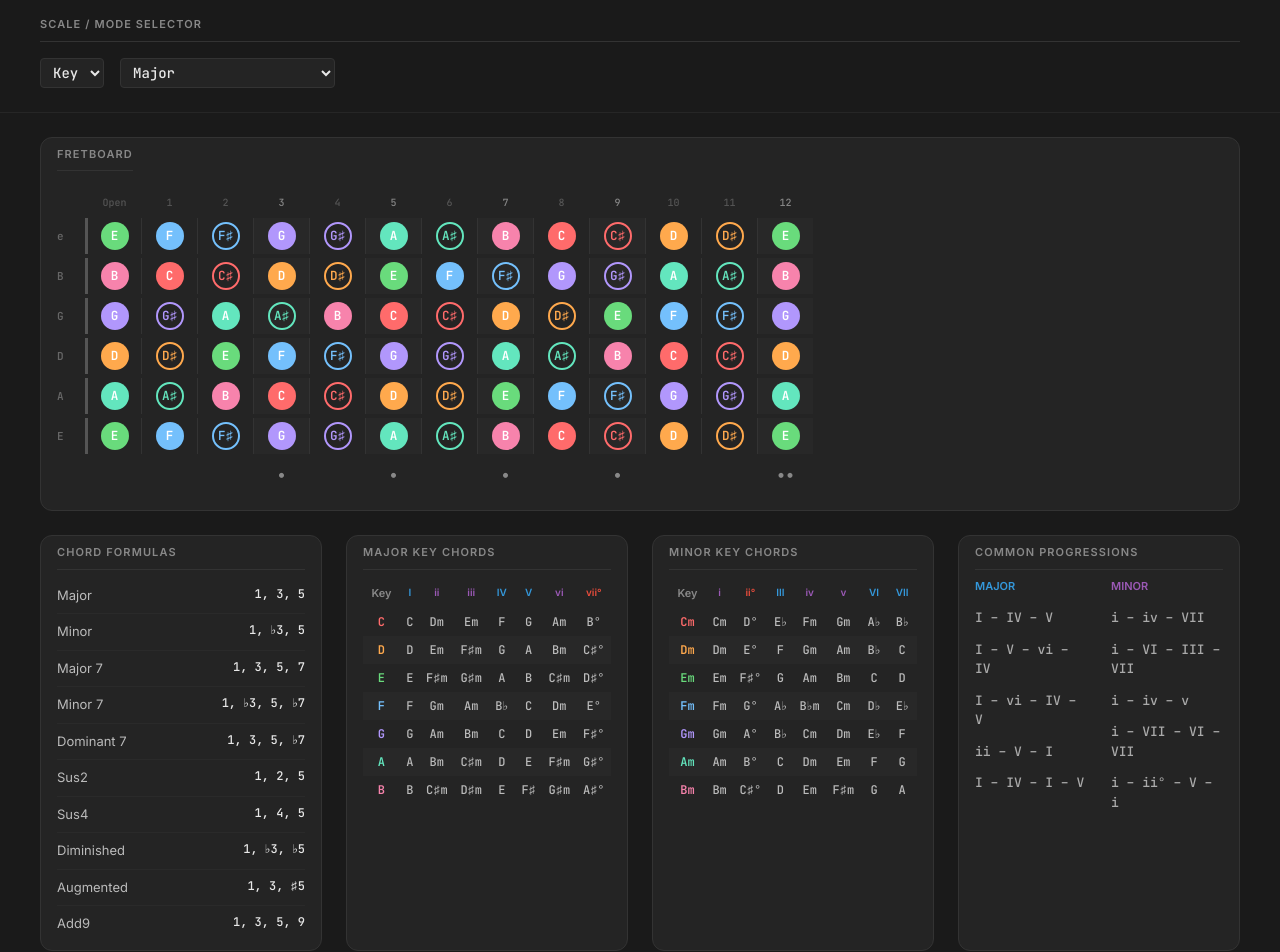
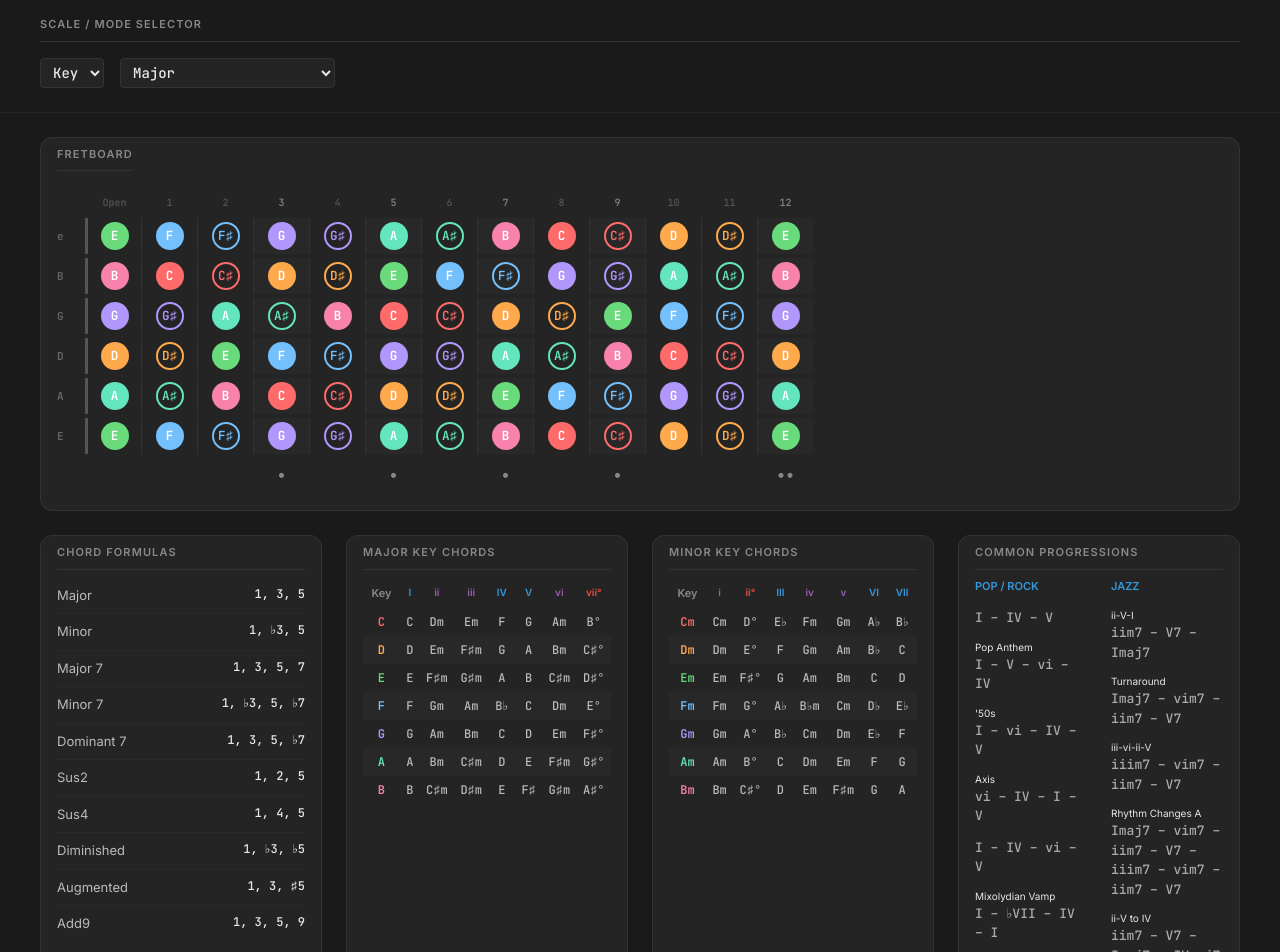
Before and after one commit to javagaba/guitar-reference, a React (Vite) app: page / in a window 1280 px wide. Shown: the top 952 px of the page. Built offline with nearby package versions, Linux system fonts and the light colour scheme.

Commit message:
(feat) Progressions show chords

```diff
--- a/src/components/Progressions.tsx
+++ b/src/components/Progressions.tsx
@@ -1,8 +1,11 @@
-import { PROGRESSIONS } from "../music";
+import { PROGRESSIONS, resolveProgression, getNoteColor } from "../music";
+import { useAppContext } from "../context/AppContext";
 import { Card } from "./Card";
 import { SectionTitle } from "./SectionTitle";
 
 export function Progressions() {
+  const { selectedKey, selectChord } = useAppContext();
+
   return (
     <Card>
       <SectionTitle>Common Progressions</SectionTitle>
@@ -12,14 +15,41 @@ export function Progressions() {
             <div className={`mb-2 text-[11px] font-semibold ${group.colorClass}`}>
               {group.type.toUpperCase()}
             </div>
-            {group.progressions.map((prog, i) => (
-              <div
-                key={i}
-                className="py-1.5 font-mono text-[13px] text-text-dimmer"
-              >
-                {prog.join(" – ")}
-              </div>
-            ))}
+            {group.progressions.map((prog, i) => {
+              const resolved = selectedKey
+                ? resolveProgression(prog.chords, selectedKey, group.isMinor)
+                : null;
+              return (
+                <div key={i} className="py-1.5">
+                  {prog.name && (
+                    <div className="text-[10px] text-text-dimmest">
+                      {prog.name}
+                    </div>
+                  )}
+                  <div className="font-mono text-[13px] text-text-dimmer">
+                    {prog.chords.map((chord, j) => (
+                      <span key={j}>
+                        {chord}
+                        {resolved && (
+                          <>
+                            {" "}
+                            <button
+                              type="button"
+                              className="hover:brightness-125 cursor-pointer"
+                              style={{ color: getNoteColor(resolved[j]) }}
+                              onClick={() => selectChord(resolved[j])}
+                            >
+                              ({resolved[j]})
+                            </button>
+                          </>
+                        )}
+                        {j < prog.chords.length - 1 && " – "}
+                      </span>
+                    ))}
+                  </div>
+                </div>
+              );
+            })}
           </div>
         ))}
       </div>
--- a/src/music.ts
+++ b/src/music.ts
@@ -3,6 +3,7 @@ import type {
   KeyChords,
   KeySignature,
   NoteName,
+  Progression,
   ProgressionGroup,
   ScaleDefinition,
 } from "./types";
@@ -174,28 +175,100 @@ export const FRET_MARKERS = [3, 5, 7, 9, 12, 15, 17, 19, 21, 24];
 
 export const PROGRESSIONS: ProgressionGroup[] = [
   {
-    type: "Major",
+    type: "Pop / Rock",
     colorClass: "text-major",
+    isMinor: false,
     progressions: [
-      ["I", "IV", "V"],
-      ["I", "V", "vi", "IV"],
-      ["I", "vi", "IV", "V"],
-      ["ii", "V", "I"],
-      ["I", "IV", "I", "V"],
+      { chords: ["I", "IV", "V"] },
+      { name: "Pop Anthem", chords: ["I", "V", "vi", "IV"] },
+      { name: "'50s", chords: ["I", "vi", "IV", "V"] },
+      { name: "Axis", chords: ["vi", "IV", "I", "V"] },
+      { chords: ["I", "IV", "vi", "V"] },
+      { name: "Mixolydian Vamp", chords: ["I", "♭VII", "IV", "I"] },
+    ],
+  },
+  {
+    type: "Jazz",
+    colorClass: "text-major",
+    isMinor: false,
+    progressions: [
+      { name: "ii-V-I", chords: ["iim7", "V7", "Imaj7"] },
+      { name: "Turnaround", chords: ["Imaj7", "vim7", "iim7", "V7"] },
+      { name: "iii-vi-ii-V", chords: ["iiim7", "vim7", "iim7", "V7"] },
+      {
+        name: "Rhythm Changes A",
+        chords: ["Imaj7", "vim7", "iim7", "V7", "iiim7", "vim7", "iim7", "V7"],
+      },
+      { name: "ii-V to IV", chords: ["iim7", "V7", "Imaj7", "IVmaj7"] },
     ],
   },
   {
     type: "Minor",
     colorClass: "text-minor",
+    isMinor: true,
     progressions: [
-      ["i", "iv", "VII"],
-      ["i", "VI", "III", "VII"],
-      ["i", "iv", "v"],
-      ["i", "VII", "VI", "VII"],
-      ["i", "ii°", "V", "i"],
+      { chords: ["i", "iv", "VII"] },
+      { name: "Andalusian", chords: ["i", "VI", "III", "VII"] },
+      { chords: ["i", "iv", "v"] },
+      { chords: ["i", "VII", "VI", "VII"] },
+      { chords: ["i", "ii°", "V", "i"] },
+    ],
+  },
+  {
+    type: "Minor Jazz",
+    colorClass: "text-minor",
+    isMinor: true,
+    progressions: [
+      { name: "Minor ii-V-i", chords: ["iim7♭5", "V7", "im7"] },
+      { chords: ["im7", "ivm7", "V7", "im7"] },
+      { chords: ["im7", "♭VImaj7", "iim7♭5", "V7"] },
+      { chords: ["im7", "ivm7", "♭VImaj7", "V7"] },
     ],
   },
 ];
+
+// ── Roman numeral resolver ─────────────────────────────────────────
+
+const ROMAN_MAP: Record<string, number> = {
+  I: 0, II: 1, III: 2, IV: 3, V: 4, VI: 5, VII: 6,
+};
+
+export function resolveProgression(
+  chords: string[],
+  root: string,
+  isMinor: boolean,
+): string[] {
+  const intervals = isMinor ? MINOR_SCALE_INTERVALS : MAJOR_SCALE_INTERVALS;
+  const keyLabel = isMinor ? root + "m" : root;
+  const useFlats = FLAT_KEYS.has(keyLabel);
+  const rootIdx = noteIndex(root);
+
+  return chords.map((token) => {
+    // Parse: optional accidental + roman numeral + suffix
+    const match = token.match(/^([♭♯]?)(III|II|IV|I|VII|VI|V|iii|ii|iv|i|vii|vi|v)(.*)$/);
+    if (!match) return token;
+
+    const [, accidental, roman, suffix] = match;
+    const upperRoman = roman.toUpperCase();
+    const degree = ROMAN_MAP[upperRoman];
+    if (degree === undefined) return token;
+
+    const isLowerCase = roman === roman.toLowerCase();
+    const accidentalOffset = accidental === "♭" ? -1 : accidental === "♯" ? 1 : 0;
+    const semitone = rootIdx + intervals[degree] + accidentalOffset;
+    const chordRoot = noteName(semitone, useFlats);
+
+    // If suffix is explicit (e.g. "m7", "maj7", "7", "m7♭5", "°"), use it directly
+    if (suffix) return chordRoot + suffix;
+
+    // No suffix: infer triad quality from case
+    if (isLowerCase) {
+      // Check for diminished (°) in original token already handled by suffix
+      return chordRoot + "m";
+    }
+    return chordRoot;
+  });
+}
 
 export const CIRCLE_MAJOR = buildCircleMajor();
 export const CIRCLE_MINOR = buildCircleMinor(CIRCLE_MAJOR);
--- a/src/types.ts
+++ b/src/types.ts
@@ -10,10 +10,16 @@ export interface KeyChords {
   chords: string[];
 }
 
+export interface Progression {
+  name?: string;
+  chords: string[];
+}
+
 export interface ProgressionGroup {
   type: string;
   colorClass: string;
-  progressions: string[][];
+  isMinor: boolean;
+  progressions: Progression[];
 }
 
 export interface KeySignature {
```
